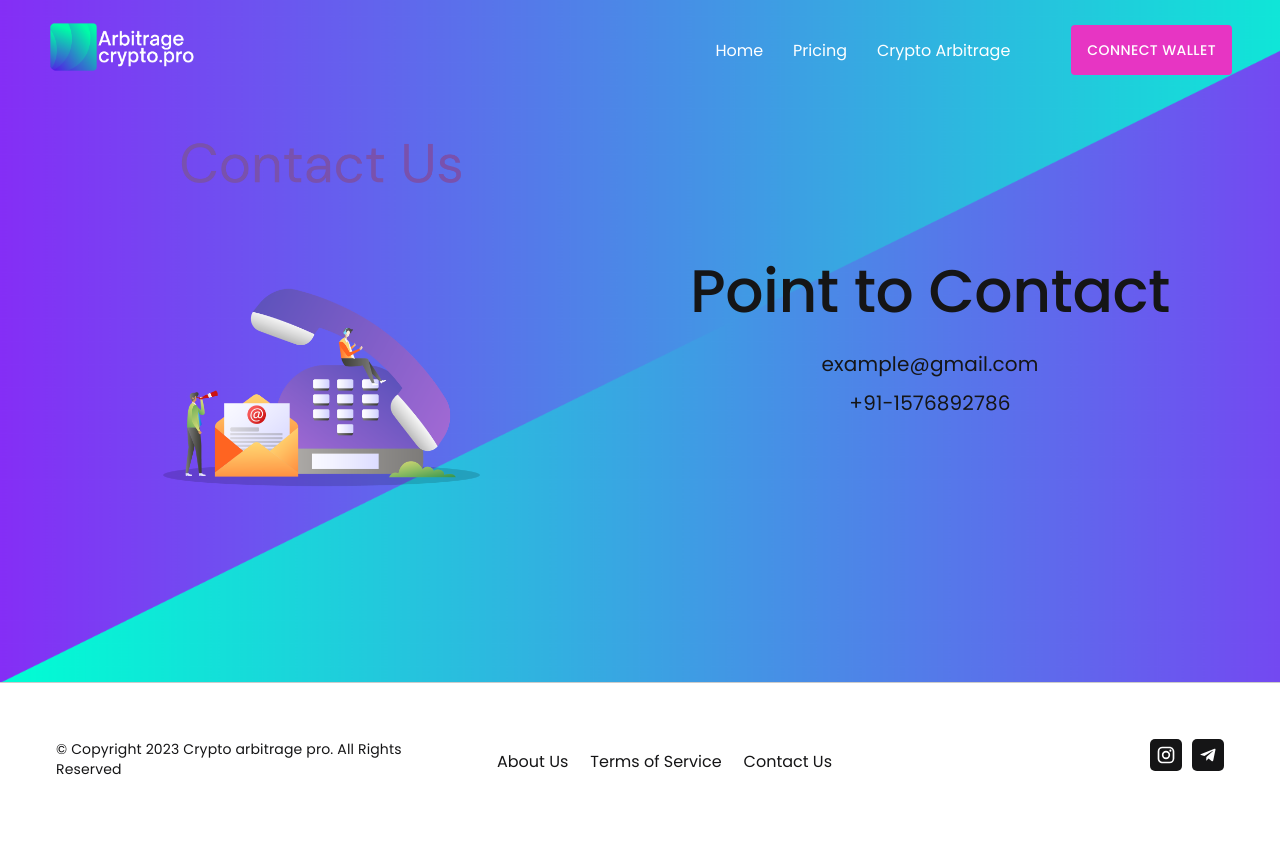
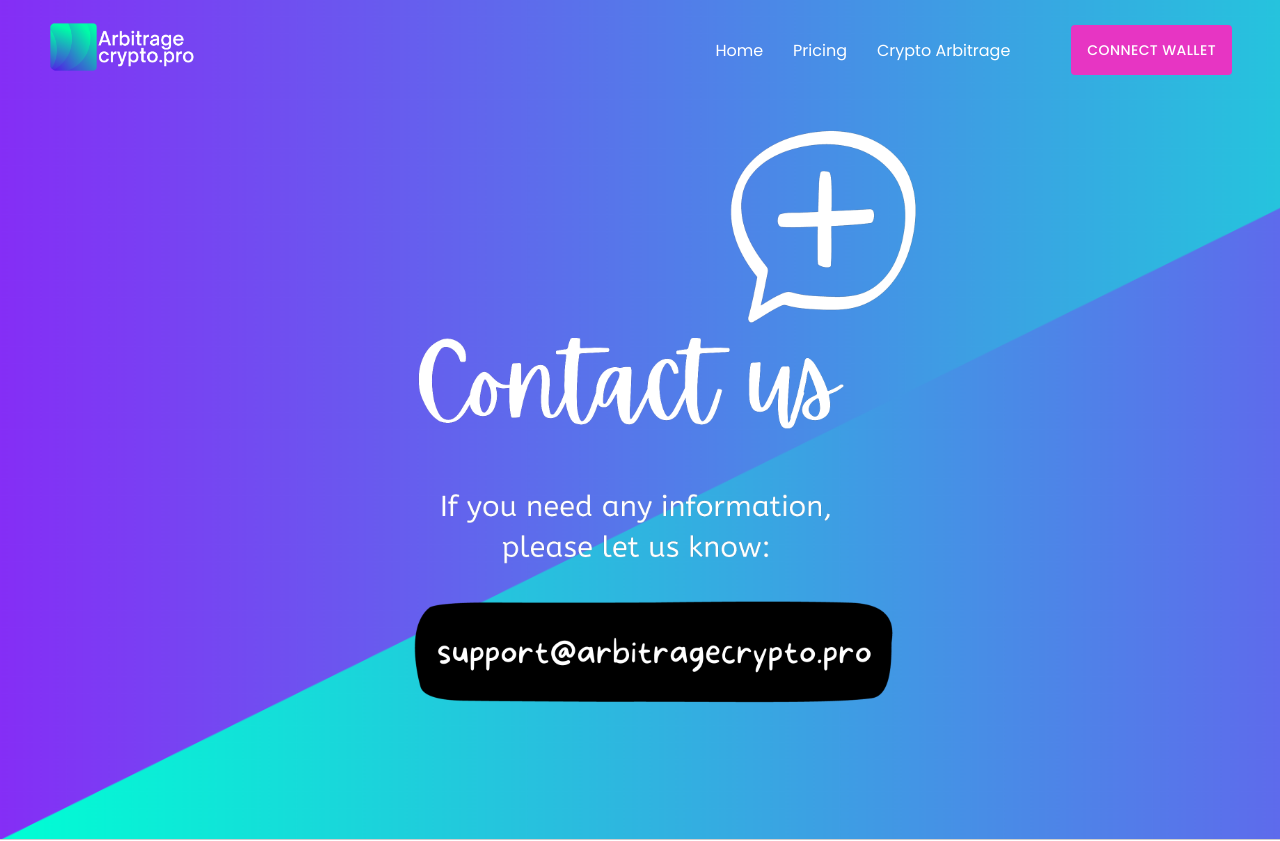
Before and after one commit to agarwalankit3395/Coinrule, a React (Create React App) app: page /contactUs in a window 1280 px wide. Shown: the top 841 px of the page. Before the commit the page ends 816 px from the top, so only its background shows below. Built offline with nearby package versions, Linux system fonts and the light colour scheme.

Commit message:
Contact page update

```diff
--- a/src/Components/View/MainPage/ContactUs.js
+++ b/src/Components/View/MainPage/ContactUs.js
@@ -1,33 +1,34 @@
 import React from 'react'
 import { Box, Container, Divider, Grid, Typography } from '@mui/material';
 import logo from "../../../assets/contactUsImg/contactUs.png";
+import logo2 from "../../../assets/contactUsImg/support_arbitragecrypto.pro-2.2.png";
 const ContactUs = () => {
     return (
         <>
         <Box className='herosbg'>
-        <Box sx={{ paddingY: { md: '5rem', xs: '3rem' }, position: 'relative' }}>
+        <Box sx={{ paddingY: { lg : '8rem',md: '6rem', xs: '10rem' }, position: 'relative'  }} >
         <Container maxWidth="lg">
-                    <Grid container spacing={1} alignItems={'center'}>
-                        <Grid item md={6} xs={12}>
-                            <Box sx={{ width: { md: '90%' } }} >
-                                <img src={logo} width='100%' alt='profile1' />
-                            </Box>
-                        </Grid>
-                        <Grid item md={6} xs={12}>
+                    <Grid container spacing={1} justifyContent="center">
+                        {/* <Grid item md={12} xs={12}> */}
+                            {/* <Box sx={{ width: { md: '60%' } }} > */}
+                                <img src={logo2} width='60%' height="40%" alt='contactUsLogo'  />
+                            {/* </Box> */}
+                        {/* </Grid> */}
+                        {/* <Grid item md={6} xs={12}>
                             <Box>
 
                                 <Typography variant='h2' textAlign={'center'} gutterBottom fontWeight={'500'}>
                                     Point to Contact
                                 </Typography>
                                 <Typography variant='h6' textAlign={'center'} gutterBottom fontWeight={'400'}>
-                                    example@gmail.com
+                                supportMONKEYarbitragecrypto.pro
                                 </Typography>
                                 <Typography variant='h6' textAlign={'center'} gutterBottom fontWeight={'400'}>
                                     +91-1576892786
                                 </Typography>
 
                             </Box>
-                        </Grid>
+                        </Grid> */}
                     </Grid>
                 </Container>
             </Box>
--- a/src/Components/View/abouts/About.js
+++ b/src/Components/View/abouts/About.js
@@ -13,14 +13,14 @@ const About = () => {
         <div>
             <Box className='herosbg'>
                 <Box sx={{ paddingY: { md: '6rem', xs: '3rem' }, position: 'relative' }}>
-                    <Container maxWidth='lg' sx={{ marginTop: '3rem' }} >
+                    <Container maxWidth='lg' sx={{ marginTop: '6rem' }} >
                         <Grid container spacing={1} alignItems={'center'}>
                             <Grid item md={6} xs={12}>
                                 <Box position='relative' >
                                     {/* <Typography variant='h3' color={"#fff"} fontWeight='500' gutterBottom component='h3'>
                                         An A-Team of Crypto Enthusiasts That Love Bot Trading
                                     </Typography> */}
-                                    <Typography variant='h2' textAlign={'center'} color={"#fff"} fontWeight='500' gutterBottom component='h2' paddingY={'1rem'} marginBottom="12rem">
+                                    <Typography variant='h3' textAlign={'center'} color={"#fff"} fontWeight='500' gutterBottom component='h3' paddingY={'1rem'} marginBottom="12rem">
                                     We present to you Crypto arbitrage pro
                                     </Typography>
                                     {/* <Typography variant='h5' textAlign={'left'} color={"#fff"} fontWeight='300' gutterBottom component='h5' paddingY={'1rem'}>
```
Also changed, not shown: src/assets/contactUsImg/support_arbitragecrypto.pro-2.2.png (added), src/assets/contactUsImg/support_arbitragecrypto.pro-2.png (added).
